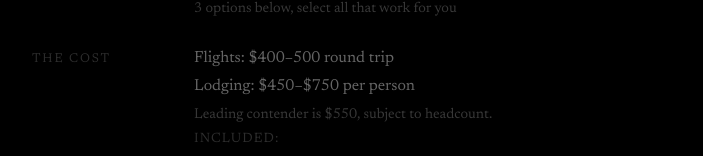
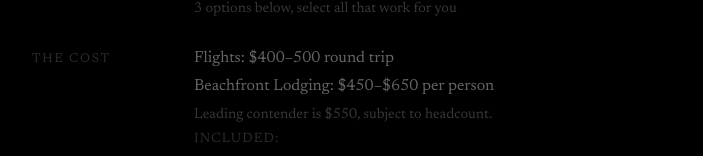
Before and after one commit to ava-firstaccess/wedding-website, a Next.js app: page /bach in a window 1280 px wide. Shown: the part 273-429 px from the top of the page, without its empty margins (288-991 px from the left). Built offline with nearby package versions, Linux system fonts and the light colour scheme.

Commit message:
Update lodging label to beachfront and price range to 450-650

```diff
--- a/app/bach/page.js
+++ b/app/bach/page.js
@@ -91,7 +91,7 @@ export default function Bach() {
               <span className={styles.menuLabel}>The Cost</span>
               <div className={styles.menuValueStack}>
                 <p>Flights: $400–500 round trip</p>
-                <p>Lodging: $450–$750 per person</p>
+                <p>Beachfront Lodging: $450–$650 per person</p>
                 <p className={styles.sub}>Leading contender is $550, subject to headcount.</p>
                 <p className={styles.subsectionLabel}>Included:</p>
                 <p className={styles.sub}>Chef for breakfast &amp; lunch, bartender (prorated for non-drinkers), housekeeping, airport shuttle (if arriving at similar times)</p>
```
